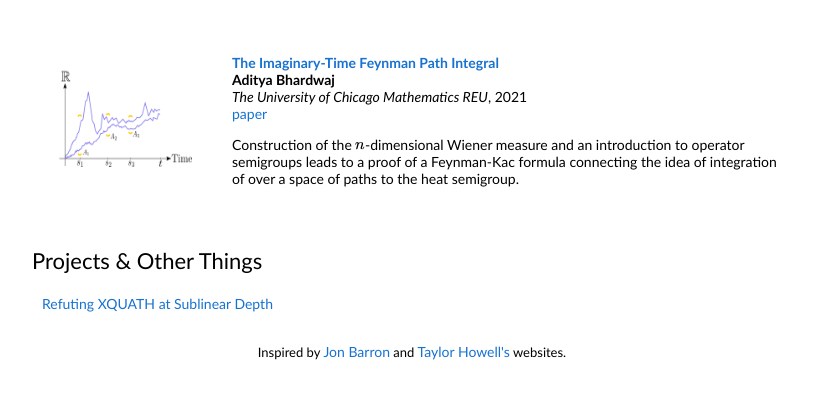
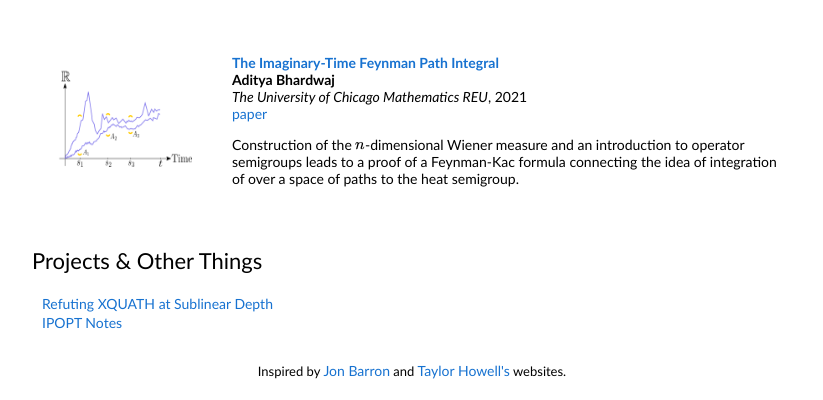
Before and after one commit to a7b/a7b.github.io, a plain HTML site: page index.html in a window 1280 px wide. Shown: the part 594-994 px from the top of the page, without its empty margins (228-1051 px from the left). Drawn offline with nearby package versions, Linux system fonts and the light colour scheme.

Commit message:
add notes

```diff
--- a/index.html
+++ b/index.html
@@ -157,6 +157,11 @@ MathJax = {
       <a href="pdfs/Refuting_XQUATH_slides.pdf" style="font-size: 15  px;">Refuting XQUATH at Sublinear Depth</a>
       </td>
     </tr>
+    <tr>
+      <td style="padding-left:30px; vertical-align: middle">
+      <a href="pdfs/ipopt_notes.pdf" style="font-size: 15  px;">IPOPT Notes</a>
+      </td>
+    </tr>
   </tbody></table>
 
           <!-- <table width="100%" align="center" border="0" cellpadding="20"><tbody>
```
